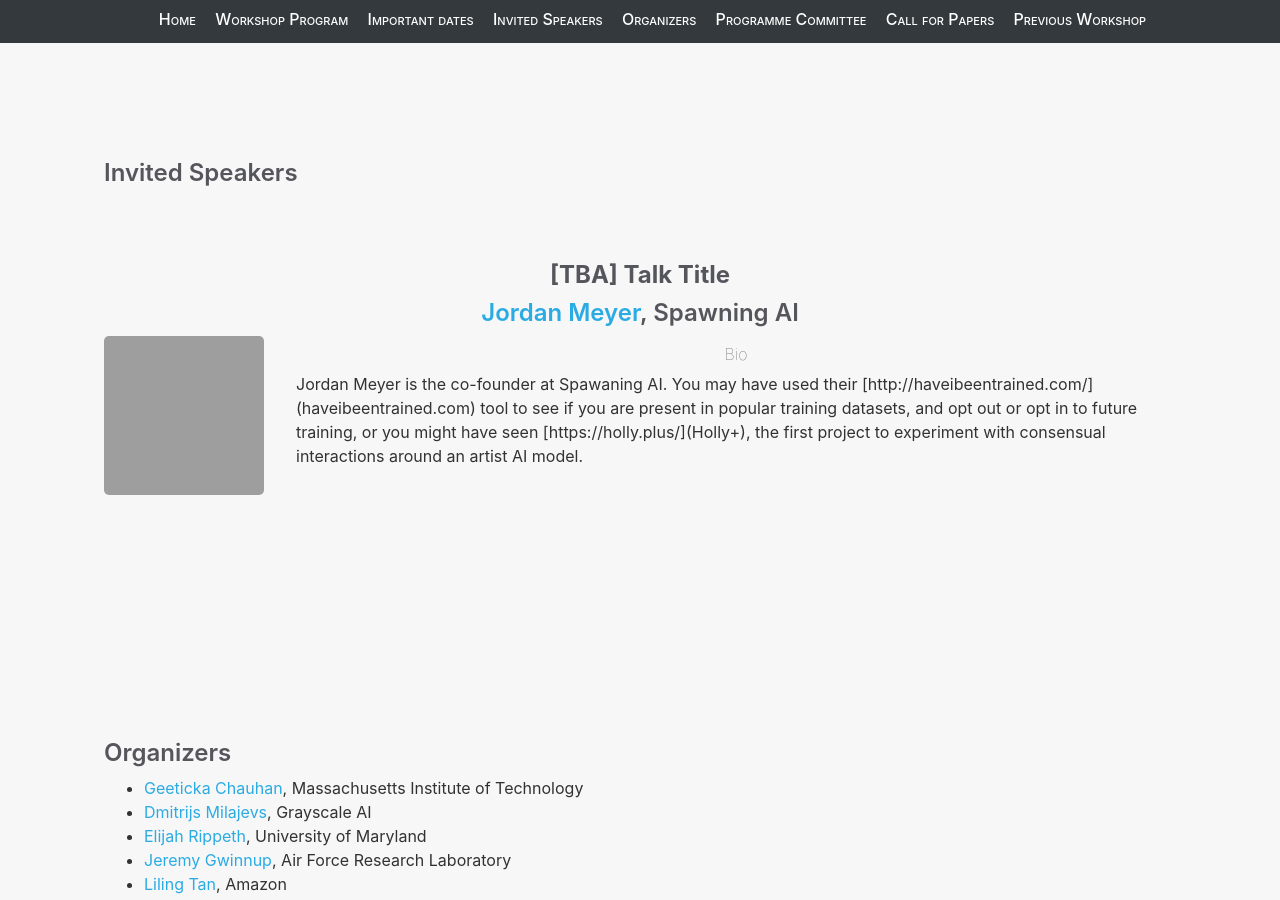
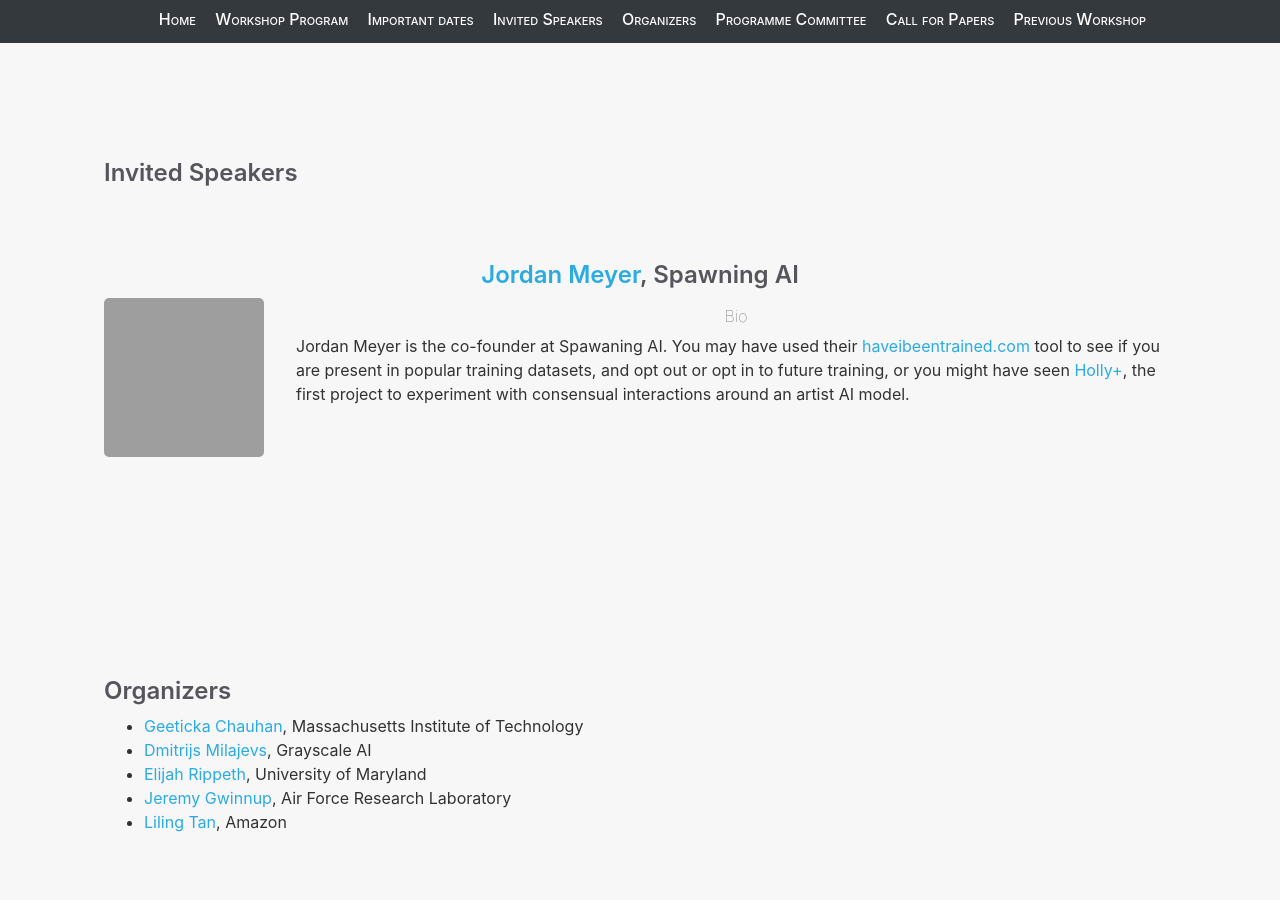
Before and after one commit to nlposs/nlposs.github.io, a Jekyll site: the page built from 2023/index.md, in a window 1280 px wide and 900 px high, scrolled down 2884 px. Built offline with Jekyll 4.4.1, drawn with Linux system fonts in a browser that asks for light colours; some of the changed lines change nothing that is shown; grey boxes are pictures that could not be loaded.

Commit message:
Update index.md

```diff
--- a/2023/index.md
+++ b/2023/index.md
@@ -87,7 +87,7 @@ The 3rd NLP-OSS workshop will be co-located with the EMNLP 2023 conference.
 
 <br><br>
 
-<h3><strong>[TBA] Talk Title</strong> </h3>
+<!--<h3><strong>[TBA] Talk Title</strong> </h3> -->
 <h3> <a href="https://spawning.ai/Team-1">Jordan Meyer</a>, Spawning AI</h3>
 <!-- <br>
 [TBA] Talk Abstract
@@ -96,7 +96,7 @@ The 3rd NLP-OSS workshop will be co-located with the EMNLP 2023 conference.
 <img src="https://pbs.twimg.com/profile_images/1655256246797099010/QbMxlB5T_400x400.jpg" alt="Jordan Meyer" align="left" style="margin-right: 32px; margin-bottom: 16px;" width=160px height=159px >
 </p>
 <h4> Bio </h4>
-<p>Jordan Meyer is the co-founder at Spawaning AI. You may have used their [http://haveibeentrained.com/](haveibeentrained.com) tool to see if you are present in popular training datasets, and opt out or opt in to future training, or you might have seen [https://holly.plus/](Holly+), the first project to experiment with consensual interactions around an artist AI model.</p>
+<p>Jordan Meyer is the co-founder at Spawaning AI. You may have used their <a href="http://haveibeentrained.com/">haveibeentrained.com</a> tool to see if you are present in popular training datasets, and opt out or opt in to future training, or you might have seen <a href="https://holly.plus/">Holly+</a>, the first project to experiment with consensual interactions around an artist AI model.</p>
 <br><br><br><br>
 
 
```
